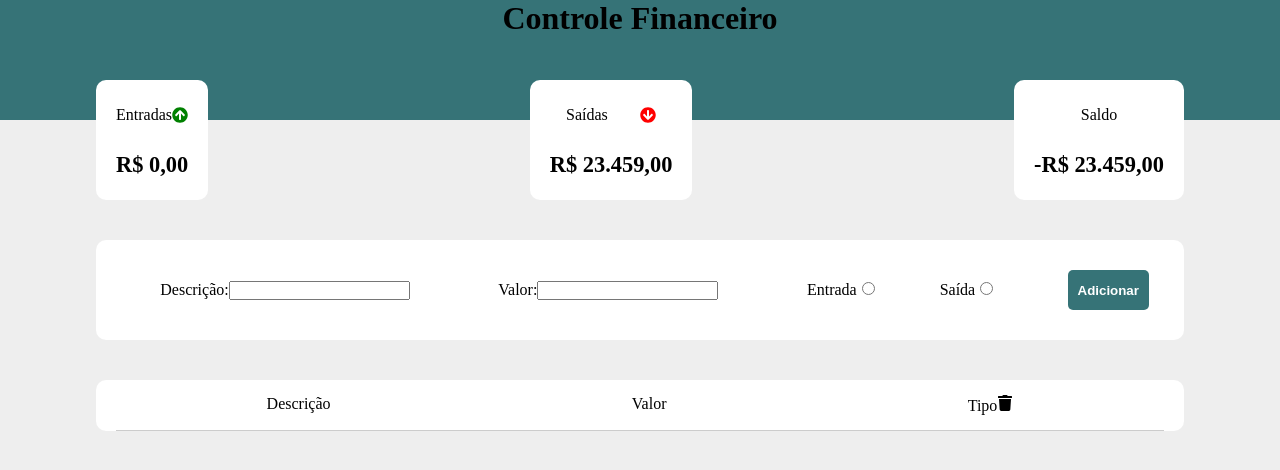
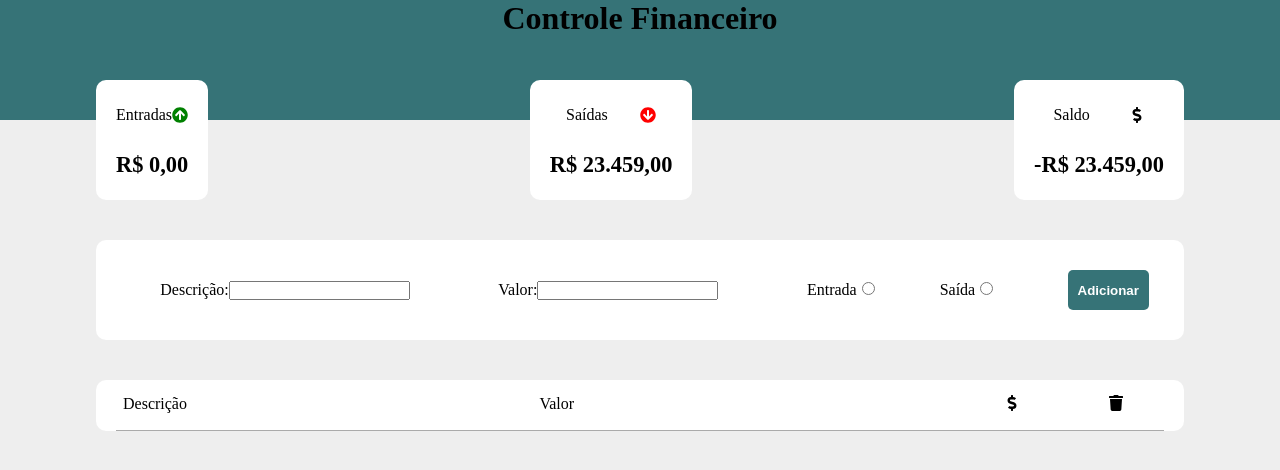
Before and after one commit to willianlrl87/financeiro, a React (Vite) app: page / in a window 1280 px wide. Shown: the top 470 px of the page. Built offline with nearby package versions, Linux system fonts and the light colour scheme.

Commit message:
quebras de linhas concluídas

```diff
--- a/src/Components/Form.jsx
+++ b/src/Components/Form.jsx
@@ -33,13 +33,13 @@ export const Form = () => {
                 <styles.Label htmlFor='description'>
                     Descrição:
                     <input type='text' id='description' value={formValue.description}
-                         name='description' onChange={handleChange} />
+                         name='description' onChange={handleChange} required />
                 </styles.Label>
 
                 <styles.Label htmlFor='value'>
                     Valor:
                     <input type='number' id='value' name='value' value={formValue.value}
-                        onChange={handleChange} />
+                        onChange={handleChange} required />
                 </styles.Label>
                 <div>
                     <styles.Label htmlFor='entrada'>
--- a/src/Components/OperationsHeader.jsx
+++ b/src/Components/OperationsHeader.jsx
@@ -1,5 +1,5 @@
 import * as styles from './styles';
-import {FaTrash} from 'react-icons/fa';
+import {FaTrash, FaDollarSign } from 'react-icons/fa';
 
 export const OperationsHeader = () => {
 
@@ -8,7 +8,7 @@ export const OperationsHeader = () => {
             <span>Descrição</span>
             <span className='operationValue'>Valor</span>
             <div>
-                <span>Tipo</span>
+                <i><FaDollarSign /></i>
                 <i><FaTrash /></i>
             </div>
         </styles.OperationsHeaderDiv>
--- a/src/Components/Resume.jsx
+++ b/src/Components/Resume.jsx
@@ -1,6 +1,6 @@
 import React from 'react';
 import * as styles from './styles';
-import {FaArrowCircleDown, FaArrowCircleUp} from 'react-icons/fa';
+import {FaArrowCircleDown, FaArrowCircleUp, FaDollarSign} from 'react-icons/fa';
 
 
 export const Resume = ({title, resumeValue}) => {
@@ -9,8 +9,14 @@ export const Resume = ({title, resumeValue}) => {
             <styles.Resume>
                 <styles.ResumeTitle>
                     <p>{title}</p>
-                    {title.toLowerCase() == 'entradas' ? <FaArrowCircleUp color='green' /> : null}
-                    {title.toLowerCase() == 'saídas' || title.toLowerCase() == 'saidas' ? <FaArrowCircleDown color='red' /> : null}
+                    {title.toLowerCase() == 'entradas' ?
+                        <FaArrowCircleUp color='green' /> : null}
+
+                    {title.toLowerCase() == 'saídas' || title.toLowerCase() ==
+                        'saidas' ? <FaArrowCircleDown color='red' /> : null}
+
+                    {title.toLowerCase() == 'saldo' ? <FaDollarSign /> : null}
+
                 </styles.ResumeTitle>
                 <styles.ResumeValue>
                     <strong>{resumeValue}</strong>
--- a/src/Components/styles.js
+++ b/src/Components/styles.js
@@ -131,32 +131,9 @@ export const OperationsDiv = styled.div`
 export const OperationsHeaderDiv =styled.div`
     display: flex;
     margin: 15px 20px;
-    padding: 15px 0px;
-    border-bottom: 1px solid #ccc;
-    width: object-fit;
-
-    @media(max-width: 768px){
-        span{
-            flex: 3;
-            word-wrap: break-word;
-        }
-
-        div{
-            flex: 1;
-        }
-
-        .operationValue{
-            flex: 2;
-        }
-    }
-
-`;
-
-export const OperationRegisterDiv =styled.div`
-    display: flex;
-    margin: 15px 20px;
     padding: 15px 0px 15px 7px;
     width: object-fit;
+    border-bottom: 1px solid #AAA;
 
     span{
         flex: 2;
@@ -174,7 +151,7 @@ export const OperationRegisterDiv =styled.div`
     @media(max-width: 768px){
         span{
             flex: 3;
-            word-wrap: break-word;
+
         }
 
         div{
@@ -186,3 +163,41 @@ export const OperationRegisterDiv =styled.div`
         }
     }
 `;
+
+export const OperationRegisterDiv =styled.div`
+    display: flex;
+    margin: 15px 20px;
+    padding: 15px 0px 15px 12px;
+    width: object-fit;
+
+    span{
+        flex: 2;
+        word-break: break-all;
+        padding-right:20px;
+    }
+
+    div{
+        display: flex;
+        flex: 1;
+    }
+
+    i{
+        padding-left: 8px;
+        align: center;
+    }
+
+    @media(max-width: 768px){
+        span{
+            flex: 3;
+
+        }
+
+        div{
+            flex: 1;
+        }
+
+        .operationValue{
+            flex: 2;
+        }
+    }
+`;
```
